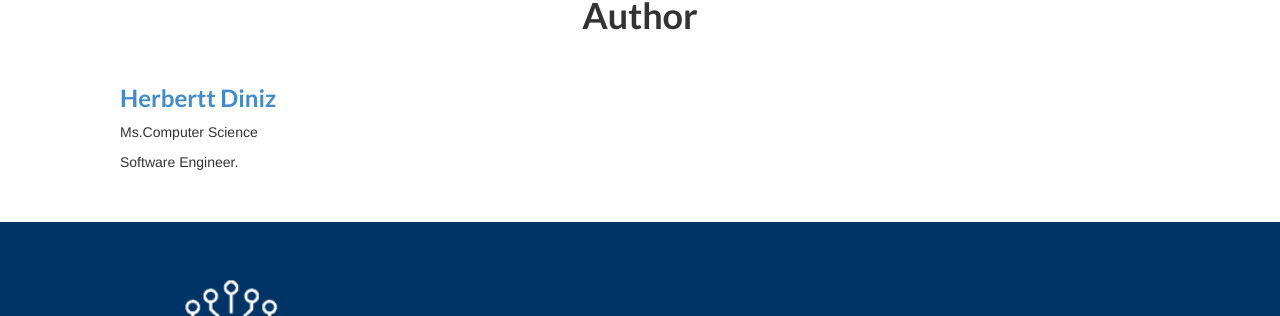
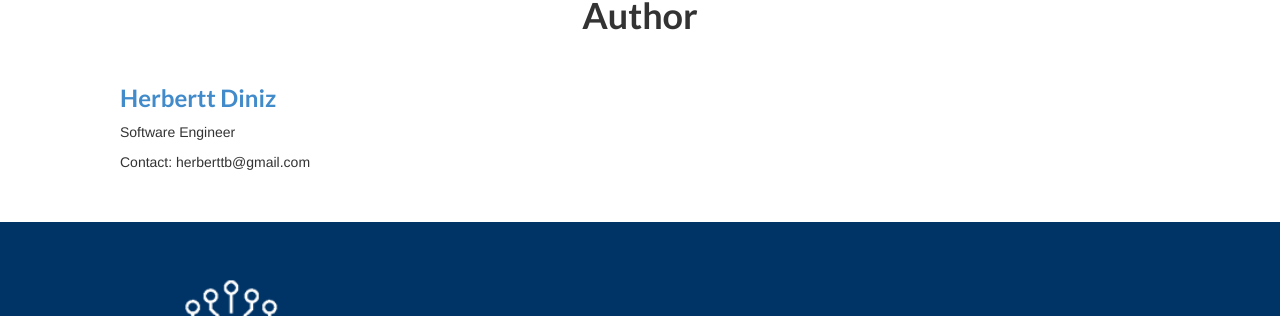
Before and after one commit to streamingflow4j/streamingflow4j.github.io, a Jekyll site: the page built from index.html, in a window 1280 px wide and 900 px high, scrolled down 1967 px. Shown: the part 341-657 px from the top of the window. Built offline with Jekyll 4.4.1, drawn with Linux system fonts in a browser that asks for light colours.

```diff
--- a/_includes/team.html
+++ b/_includes/team.html
@@ -8,8 +8,8 @@
                     <div class="col-md-6">
                         <ul>
                             <h3><a href="https://www.linkedin.com/in/herbertt-d-44a4aa186">Herbertt Diniz</a></h3>
-                            <p>Ms.Computer Science</p>
-							<p>Software Engineer.</p>
+							<p>Software Engineer</p>
+							<p>Contact: herberttb@gmail.com</p>
                         </ul>
                     </div>
 
```
